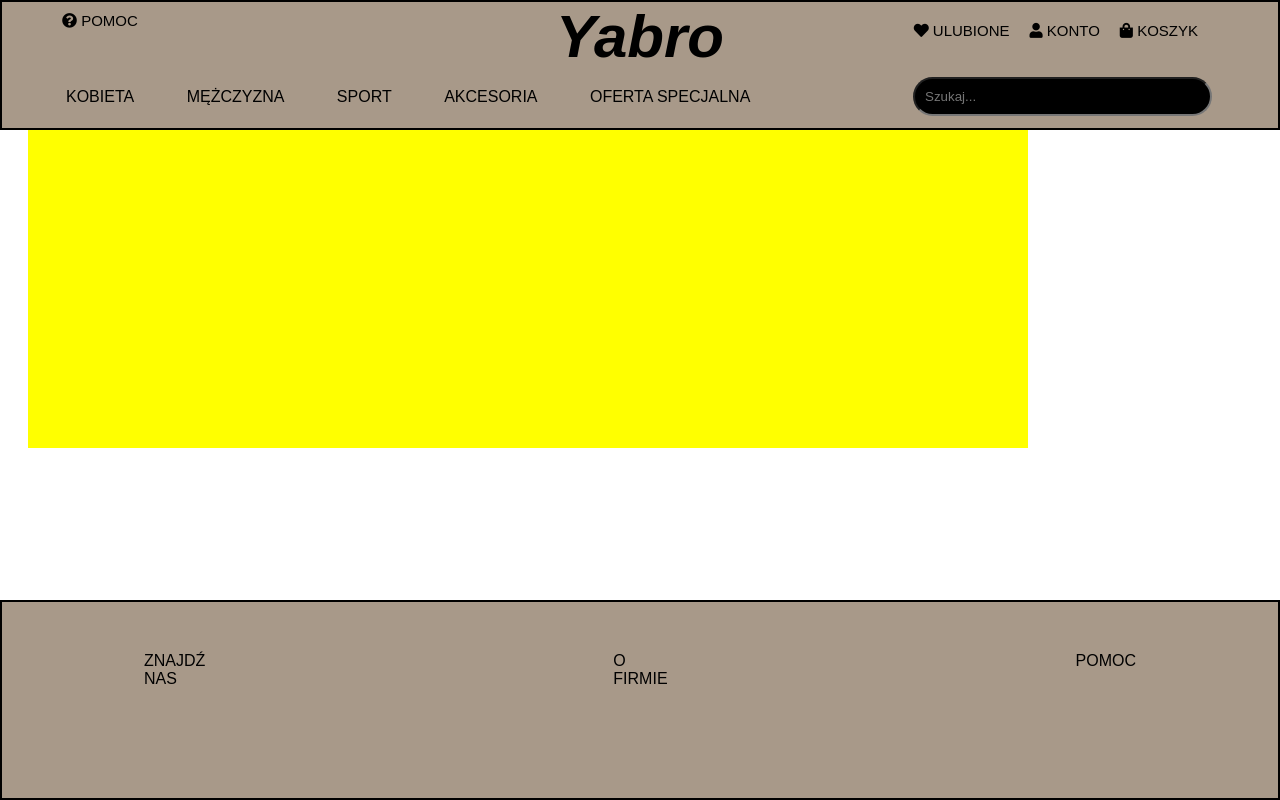
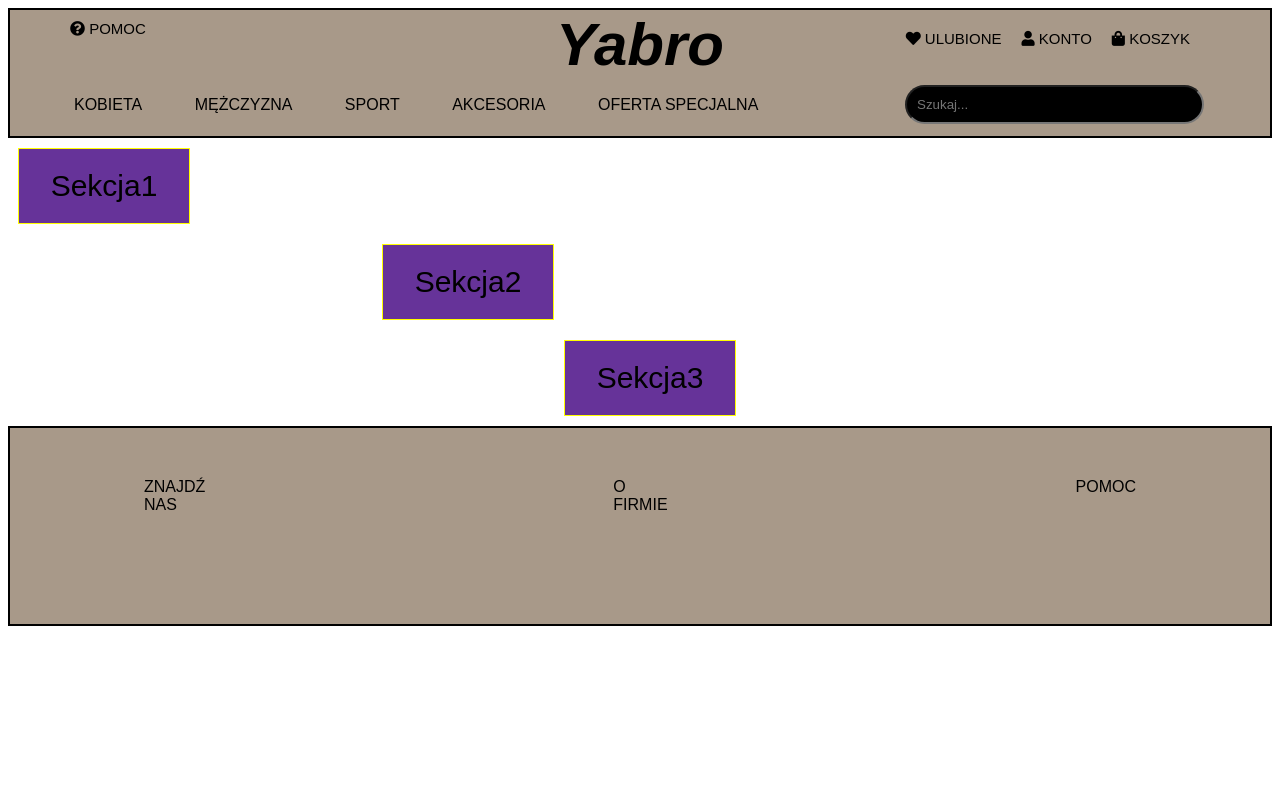
Before and after one commit to olohiperbolo/Yabro, a PHP site: page /yabro.html in a window 1280 px wide; the page is wider, and only the part inside the window is pictured. Run offline with PHP 8.4, Linux system fonts and the light colour scheme.

Commit message:
dodanie grid layout - do poprawki

```diff
--- a/style.css
+++ b/style.css
@@ -26,18 +26,31 @@ body{
 }
 .grid-container{
     display: grid;
-    grid-template-columns: repeat(auto-fill, minmax(200px, 1fr));
-    grid-gap: 10px;
+    grid-template-columns: 1fr repeat(3, 1fr) 3fr;
+    gap: 10px;
+    padding: 10px;
+}
+.grid-item{
+    background-color: rebeccapurple;
+    border: 1px solid yellow;
     padding: 20px;
+    font-size: 30px;
+    text-align: center;
 }
-.box{
-    width: 1000px;
-    background-color: yellow;
+.filters{
+    grid-column: 1;
+    grid-row: 1 /span 3;
+}
+.section2{
+    grid-column: 3;
+}
+.section3{
+    grid-column: 4;
 }
 nav{
     box-sizing: border-box;
     background-color: #A89989;
-    position: fixed;
+    position: relative;
     display: flex;
     flex-direction: column;
     top: 0;
@@ -154,7 +167,7 @@ footer {
     box-sizing: border-box;
     border: 2px solid black;
     background-color: #A89989;
-    position: fixed;
+    position: relative;
     display: flex;
     bottom: 0;
     left: 0;
--- a/yabro.html
+++ b/yabro.html
@@ -39,12 +39,14 @@
 
         </nav>
     </header>
-    <div class="content">
-        <div class="grid-container">
-            <div class="box" style="height: 420px;"></div>
-            <!--<div class="box" style="height: 520px;"></div>-->
-            <!--<div class="box" style="height: 620px;"></div>-->
-        </div>
+    <div class="grid-container">
+        <div class="grid-item section1">Sekcja1</div>
+    </div>
+    <div class="grid-container">
+        <div class="grid-item section2">Sekcja2</div>
+    </div>
+    <div class="grid-container">
+        <div class="grid-item section3">Sekcja3</div>
     </div>
     <footer>
         <ul>
```
